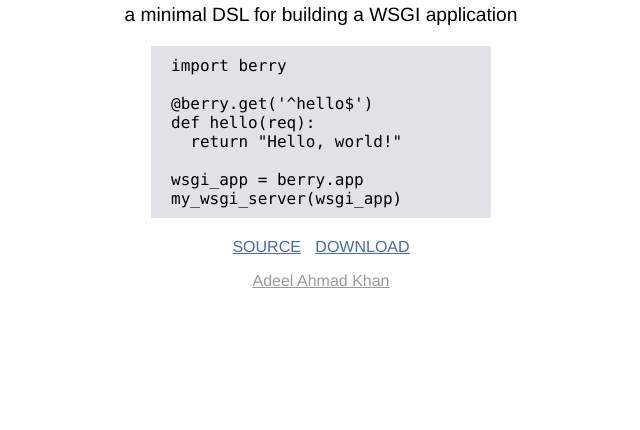
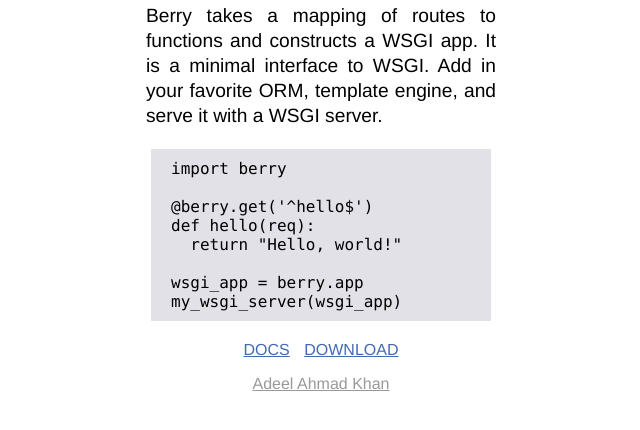
Before and after one commit to adeel/berry, a plain HTML site: page index.html in a window 1280 px wide. Shown: the part 56-486 px from the top of the page, without its empty margins (319-959 px from the left). Drawn offline with Linux system fonts and the light colour scheme.

Commit message:
homepage: minor updates.

```diff
--- a/index.html
+++ b/index.html
@@ -10,7 +10,11 @@
   <body>
     <div id="wrapper">
       <h1><a href="http://github.com/adeel/berry">berry</a></h1>
-      <p id="desc">a minimal DSL for building a WSGI application</p>
+      <p id="desc">
+Berry takes a mapping of routes to functions and constructs a WSGI app.  It is
+a minimal interface to WSGI.  Add in your favorite ORM, template engine, and
+serve it with a WSGI server.</p>
+
       <div id="example">
         <pre><code>import berry
 
@@ -23,7 +27,7 @@ my_wsgi_server(wsgi_app)</code></pre>
       </div>
 
       <div id="footer">
-        <p><a href="http://github.com/adeel/berry">SOURCE</a>
+        <p><a href="http://github.com/adeel/berry">DOCS</a>
            <a href="http://pypi.python.org/pypi/berry">DOWNLOAD</a></p>
         <p id="author"><a href="http://adeel.ru">Adeel Ahmad Khan</a></p>
       </div>
--- a/style.css
+++ b/style.css
@@ -5,7 +5,7 @@ body {
   background-color: #fff;
 }
   #wrapper {
-    width: 500px;
+    width: 350px;
     margin: 0 auto;
     padding: 10px;
     font-family: 'Helvetica Neue', Helvetica, Arial, sans-serif;
@@ -26,9 +26,10 @@ body {
       }
 
     p#desc {
-      text-align: center;
-      margin: 0 0 20px;
+      text-align: justify;
+      margin: 0 auto 20px;
       font-size: 1.2em;
+      line-height: 1.3em;
     }
 
     #example {
```
